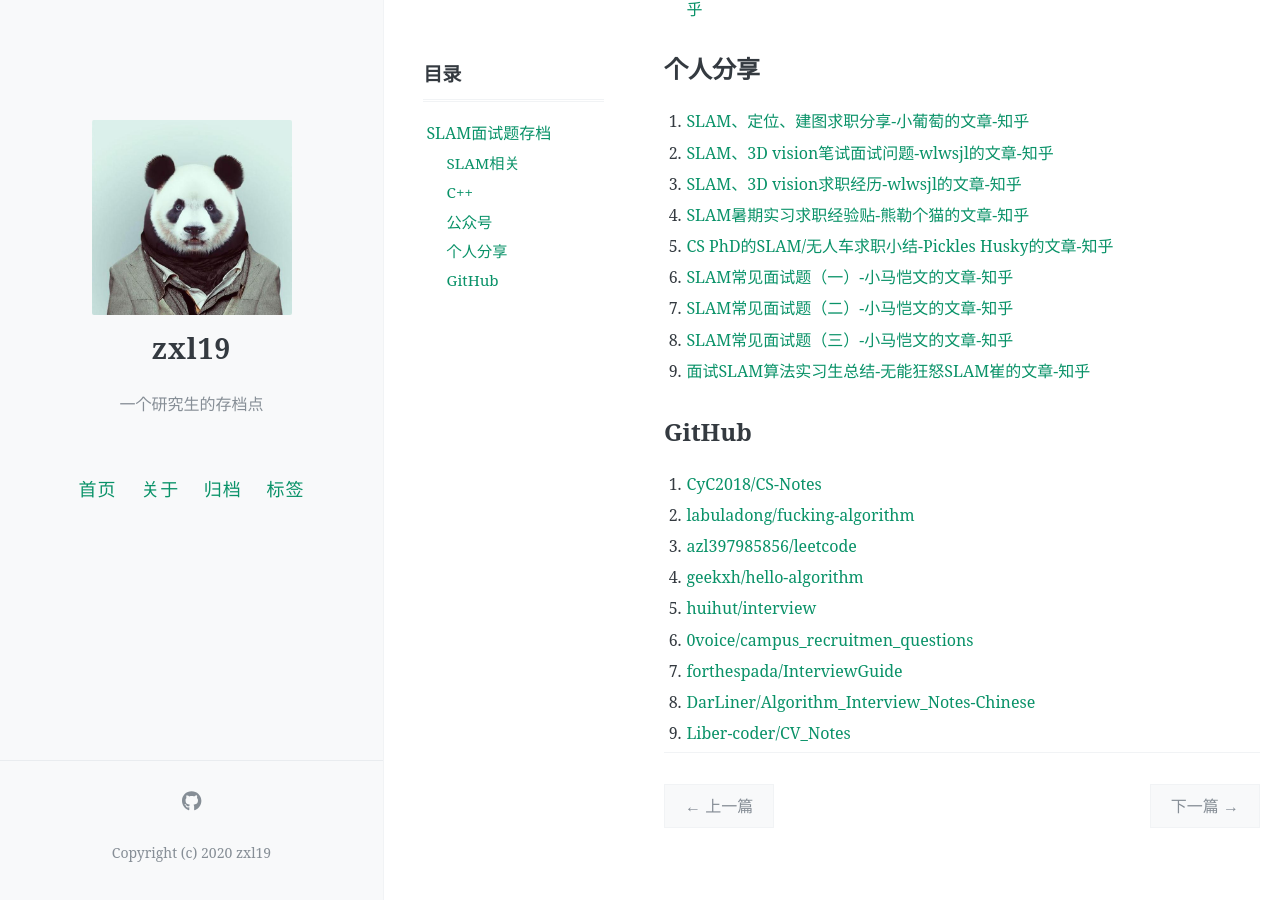
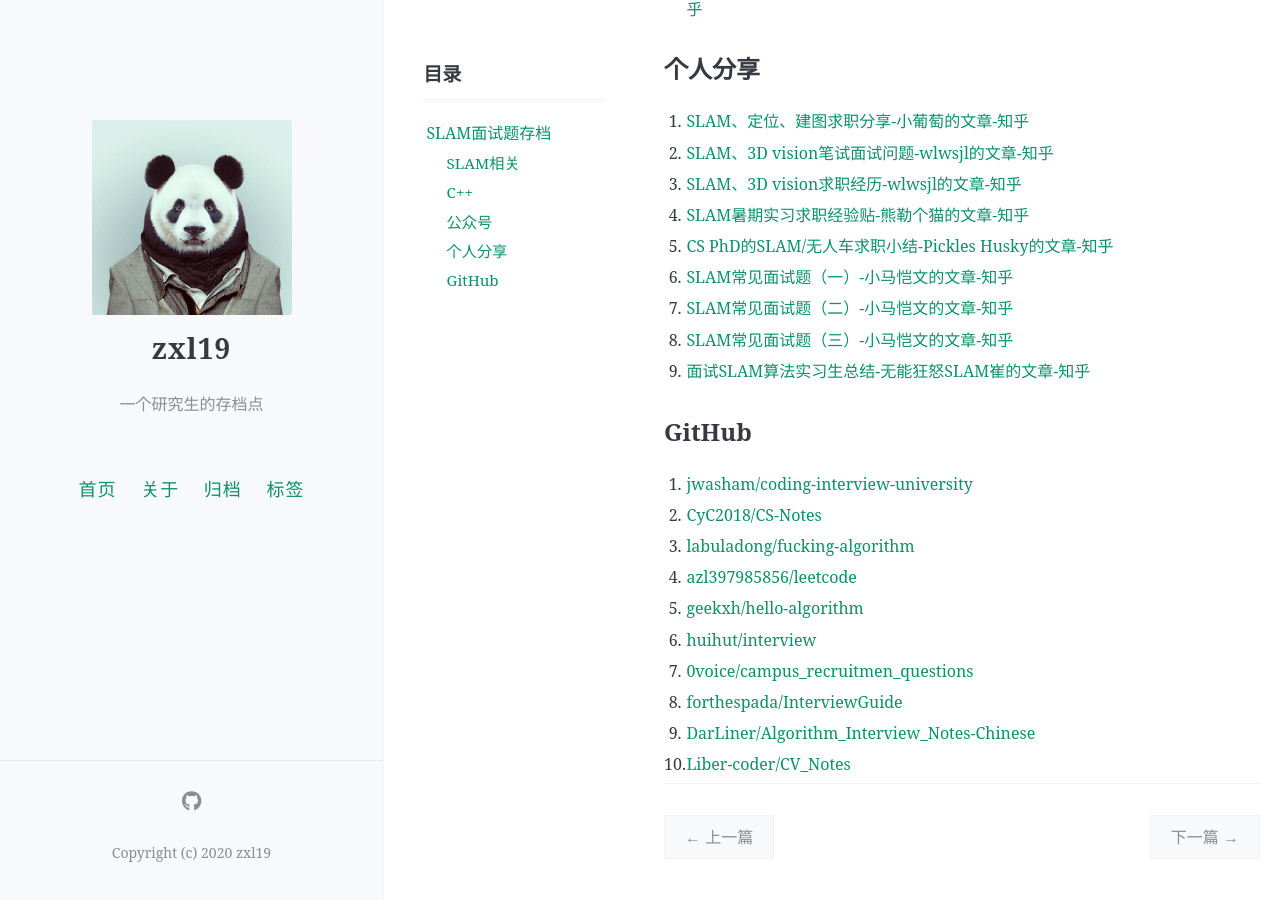
Before and after one commit to zxl19/zxl19.github.io, a Jekyll site: the page built from _posts/2021-05-22-slam-interview.md, in a window 1280 px wide and 900 px high, scrolled down 755 px. Built offline with Jekyll 4.4.1, drawn with Linux system fonts in a browser that asks for light colours; comment, search, counter and statistics services are not loaded; before the commit the page ends 1624 px from its top, so only the background shows below that.

Commit message:
Update Posts

```diff
--- a/_posts/2021-05-22-slam-interview.md
+++ b/_posts/2021-05-22-slam-interview.md
@@ -45,12 +45,13 @@ SLAM方向面试题存档。
 
 ## GitHub
 
-1. [CyC2018/CS-Notes](https://github.com/CyC2018/CS-Notes)
-2. [labuladong/fucking-algorithm](https://github.com/labuladong/fucking-algorithm)
-3. [azl397985856/leetcode](https://github.com/azl397985856/leetcode)
-4. [geekxh/hello-algorithm](https://github.com/geekxh/hello-algorithm)
-5. [huihut/interview](https://github.com/huihut/interview)
-6. [0voice/campus_recruitmen_questions](https://github.com/0voice/campus_recruitmen_questions)
-7. [forthespada/InterviewGuide](https://github.com/forthespada/InterviewGuide)
-8. [DarLiner/Algorithm_Interview_Notes-Chinese](https://github.com/DarLiner/Algorithm_Interview_Notes-Chinese)
-9. [Liber-coder/CV_Notes](https://github.com/Liber-coder/CV_Notes)
+1. [jwasham/coding-interview-university](https://github.com/jwasham/coding-interview-university)
+2. [CyC2018/CS-Notes](https://github.com/CyC2018/CS-Notes)
+3. [labuladong/fucking-algorithm](https://github.com/labuladong/fucking-algorithm)
+4. [azl397985856/leetcode](https://github.com/azl397985856/leetcode)
+5. [geekxh/hello-algorithm](https://github.com/geekxh/hello-algorithm)
+6. [huihut/interview](https://github.com/huihut/interview)
+7. [0voice/campus_recruitmen_questions](https://github.com/0voice/campus_recruitmen_questions)
+8. [forthespada/InterviewGuide](https://github.com/forthespada/InterviewGuide)
+9. [DarLiner/Algorithm_Interview_Notes-Chinese](https://github.com/DarLiner/Algorithm_Interview_Notes-Chinese)
+10. [Liber-coder/CV_Notes](https://github.com/Liber-coder/CV_Notes)
```
Also changed, not shown: _posts/2021-08-03-photography-note.md (+7 -0 lines).
